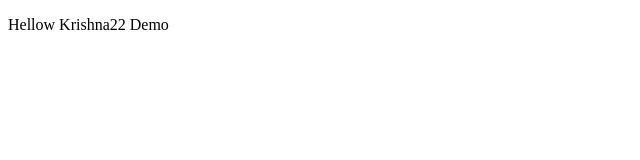
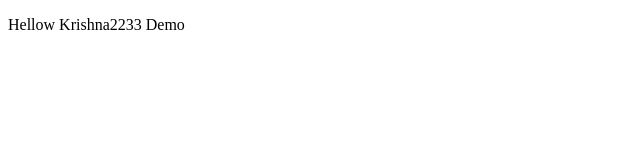
Before and after one commit to posttokrish/remote_add_origin, a plain HTML site: page index.html in a window 1280 px wide. Shown: the full height of the page, 0-640 px from the left. Drawn offline with Linux system fonts and the light colour scheme.

Commit message:
Update index.html
yu

```diff
--- a/index.html
+++ b/index.html
@@ -4,6 +4,6 @@
     <title>This is the title of the webpage2!</title>
   </head>
   <body>
-    <p>Hellow <strong></strong> Krishna22 <strong></strong> Demo</p>
+    <p>Hellow <strong></strong> Krishna2233 <strong></strong> Demo</p>
   </body>
 </html>
```
